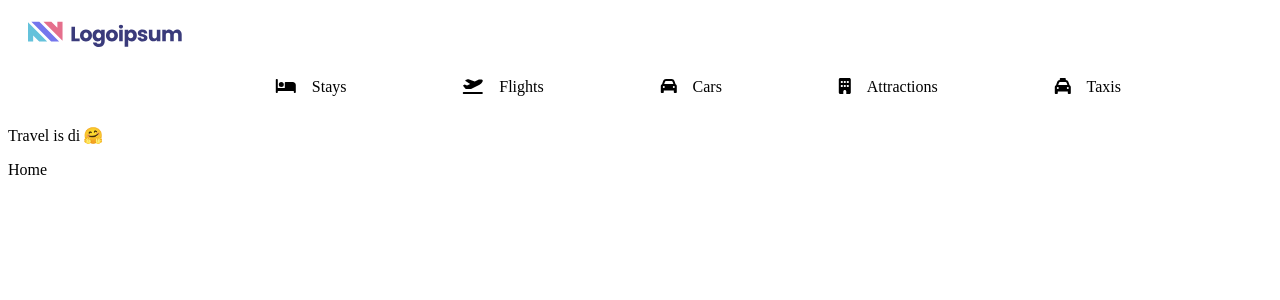
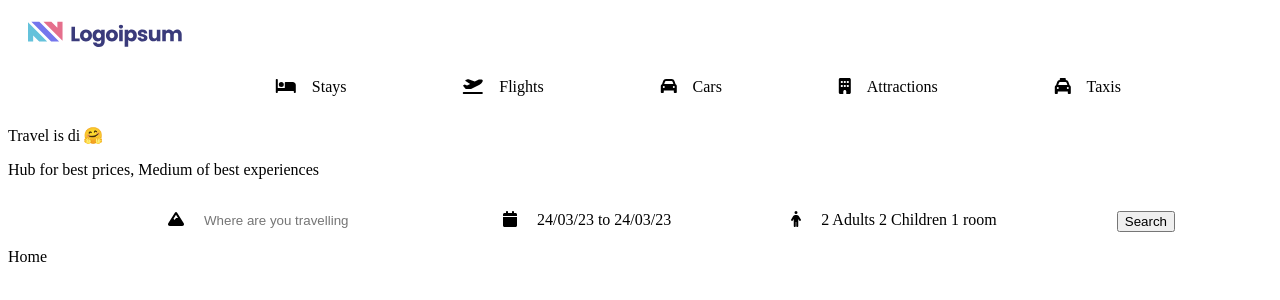
Before and after one commit to DevPipalia/Booking-web-app, a React (Create React App) app: page / in a window 1280 px wide. Shown: the top 300 px of the page. Built offline with nearby package versions, Linux system fonts and the light colour scheme.

Commit message:
created search bar

```diff
--- a/package.json
+++ b/package.json
@@ -9,7 +9,9 @@
     "@testing-library/jest-dom": "^5.16.5",
     "@testing-library/react": "^13.4.0",
     "@testing-library/user-event": "^13.5.0",
+    "date-fns": "^2.29.3",
     "react": "^18.2.0",
+    "react-date-range": "^1.4.0",
     "react-dom": "^18.2.0",
     "react-icons": "^4.8.0",
     "react-router-dom": "^6.9.0",
--- a/src/components/Header/Header.jsx
+++ b/src/components/Header/Header.jsx
@@ -1,40 +1,94 @@
 import "./header.css"
 import React from "react"
+import { useState } from "react";
 import { FontAwesomeIcon } from "@fortawesome/react-fontawesome";
-import { faBed } from "@fortawesome/free-solid-svg-icons";
+import { faBed, faCalendar, faPerson } from "@fortawesome/free-solid-svg-icons";
 import { faPlaneDeparture } from "@fortawesome/free-solid-svg-icons";
 import { faCar } from "@fortawesome/free-solid-svg-icons";
 import { faBuilding } from "@fortawesome/free-solid-svg-icons";
 import { faTaxi } from "@fortawesome/free-solid-svg-icons";
 import { useTypewriter, Cursor } from 'react-simple-typewriter'
+import { faMountain } from "@fortawesome/free-solid-svg-icons";
+import { DateRange } from 'react-date-range';
+import 'react-date-range/dist/styles.css'; // main style file
+import 'react-date-range/dist/theme/default.css'; // theme css file
+import format from "date-fns/format";
+
 
 
 function Header(){
     const [text] = useTypewriter({
-        words: ['my therapy', 'escape from reality', 'discovering myself'],
+        words: ['my therapy', 'escape from reality', 'discovering myself','here'],
         loop:10,
         typeSpeed:40,
         deleteSpeed:40
       })
+      const [date, setDate] = useState([
+        {
+          startDate: new Date(),
+          endDate: new Date(),
+          key: 'selection'
+        }
+      ]);
+      const [openDate,setOpendate]=useState(false)
     return(
         <>
         <div className="header">
             <div className="header-items">
+             <div className="header-button">
                 <FontAwesomeIcon className="header-item" icon={faBed} />
                 <span>Stays</span>
+            </div>
+            <div className="header-button">
                 <FontAwesomeIcon className="header-item" icon={faPlaneDeparture} />
                 <span>Flights</span>
+                </div>
+                <div className="header-button">
                 <FontAwesomeIcon className="header-item" icon={faCar} />
                 <span>Cars</span>
+                </div>
+                <div className="header-button">
                 <FontAwesomeIcon className="header-item" icon={faBuilding} />
                 <span>Attractions</span>
+                </div>
+                <div className="header-button">
                 <FontAwesomeIcon className="header-item" icon={faTaxi} />
                 <span>Taxis</span>
+                </div>
             </div>
+           <div>
         <span>Travel is </span>
         <span>{text}</span>
         <Cursor cursorStyle="🤗"  cursorBlinking={false}/>
+        <p>Hub for best prices, Medium of best experiences </p>
         </div>
+        </div>
+        <div className="header-search">
+         <div className="header-search-item">
+            <FontAwesomeIcon icon={faMountain} />
+             <input type="text" placeholder="Where are you travelling" className="header-search-input"/>
+            </div>
+            <div className="header-search-item date-item" onClick={()=>setOpendate(!openDate)}>
+            <FontAwesomeIcon icon={faCalendar} />
+             <span>{`${format(date[0].startDate,"dd/MM/yy")} to ${format(date[0].endDate,"dd/MM/yy")}`}</span>
+             {openDate&&<DateRange
+                editableDateInputs={true}
+                onChange={item => setDate([item.selection])}
+                moveRangeOnFirstSelection={false}
+                ranges={date}
+                className="date-input"
+                />}
+             </div>
+             <div className="header-search-item">
+            <FontAwesomeIcon icon={faPerson} />
+             <span>2 Adults 2 Children 1 room</span>
+             </div>
+             <div className="header-search-item">
+             <button>Search</button>
+             </div>
+
+        </div>
+
         </>
     )
 }
--- a/src/components/Header/header.css
+++ b/src/components/Header/header.css
@@ -1,10 +1,40 @@
 .header-item{
-    padding-left: 7.3rem;
+   padding-left: 7.3rem;
     padding-right: 1rem;
 }
 
+.header-items span:hover{
+    text-transform: uppercase;
+}
+
 .header-items{
-    text-align: center;
+    display: flex;
+    justify-content: center;
     margin-top: 30px;
     margin-bottom: 30px;
+
 }
+
+.header-search{
+    display: flex;
+    gap: 7.5rem;
+    margin-left: 10rem;
+    margin-top: 2rem;
+}
+
+
+
+.header-search-item span,input{
+    padding-left: 20px;
+}
+
+.header-search-item input{
+    border: none;
+    outline: none;
+}
+
+.date-input{
+    position: absolute;
+    top: 250px;
+    left: 370px;
+}
```
Also changed, not shown: 1 other file (tests, documents, lock files or other folders).
